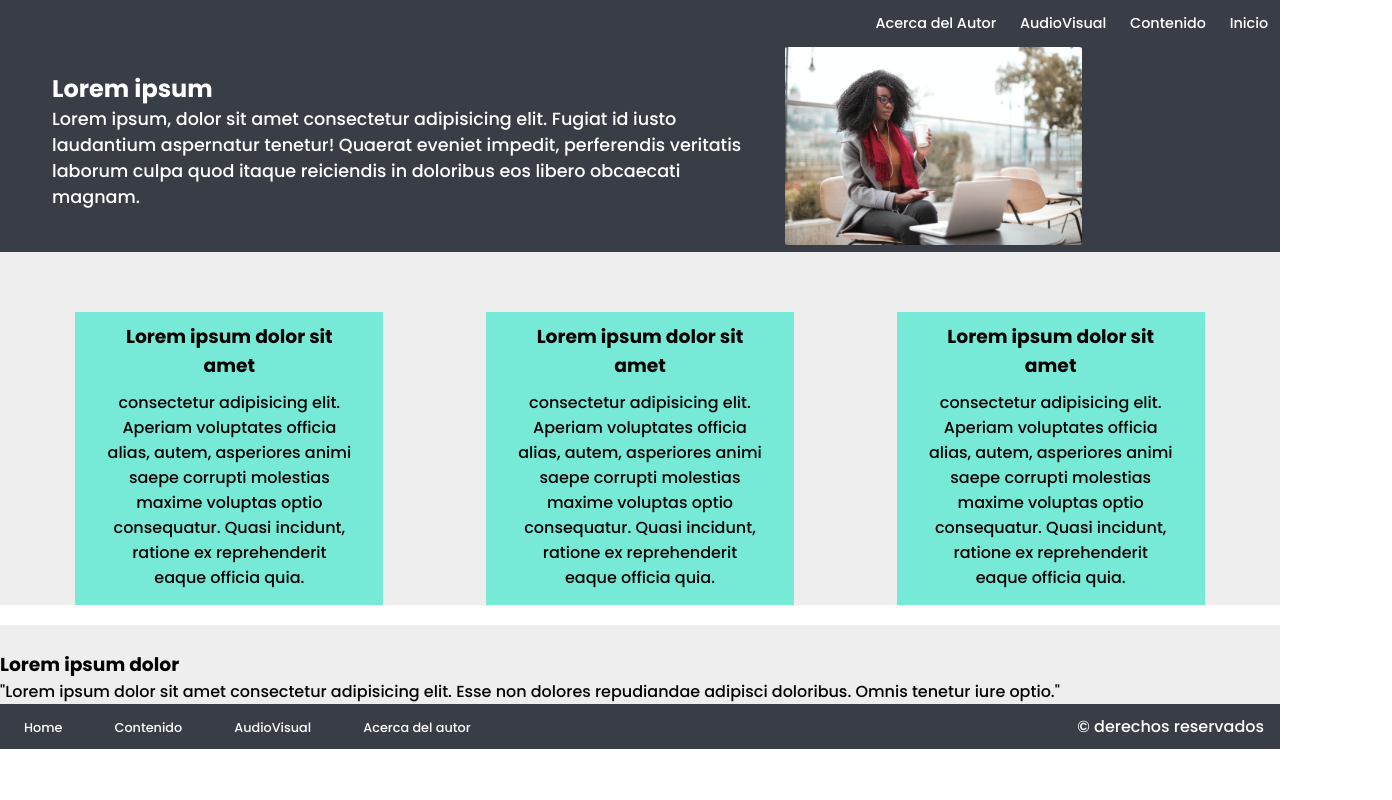
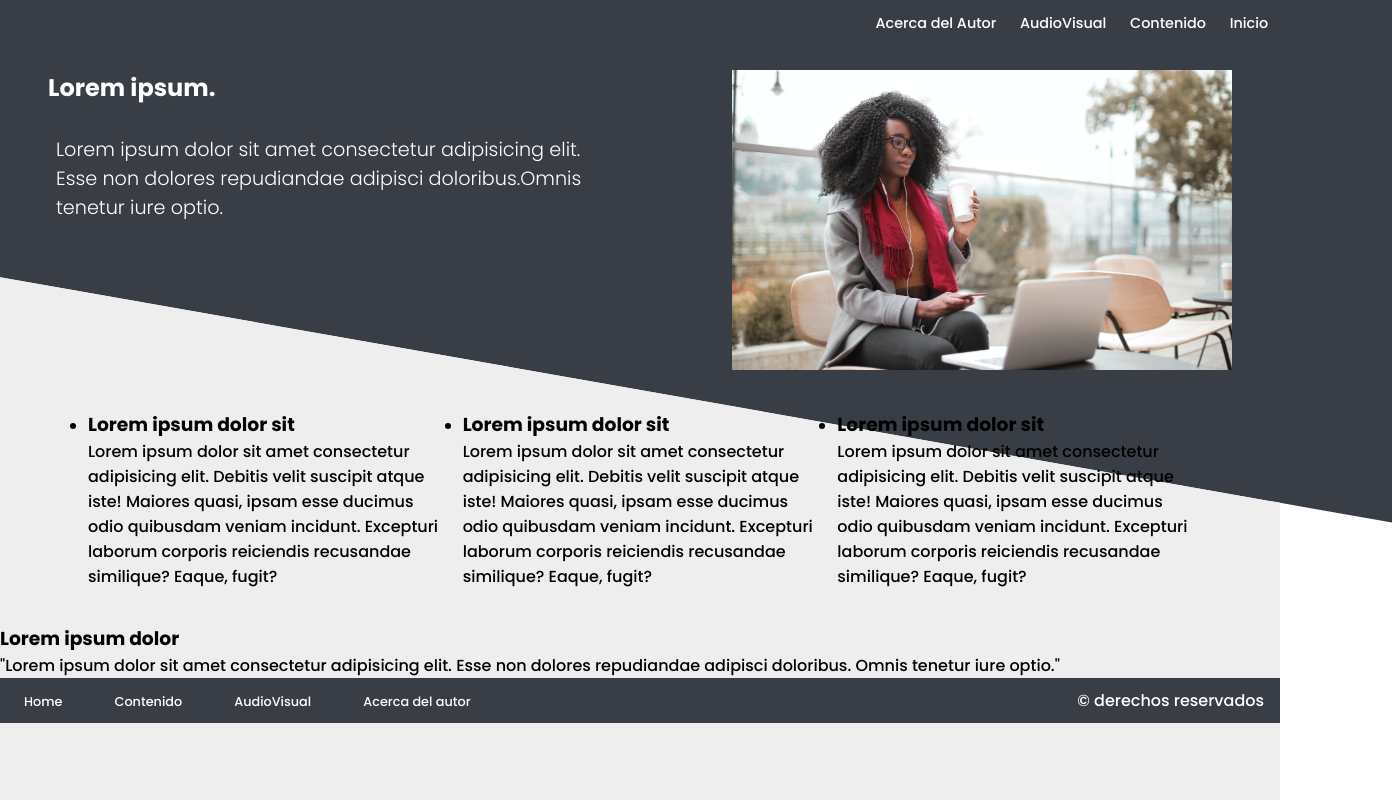
Before and after one commit to DanielAlexander27/MunnerCalendar, a plain HTML site: page index.html in a window 1280 px wide. Shown: the top 800 px of the page, 1392 px wide, since content can reach past the window. Drawn offline with Linux system fonts and the light colour scheme.

Commit message:
Se modifico estilos css

```diff
--- /dev/null
+++ b/css/base.scss
@@ -0,0 +1,21 @@
+@import url('https://fonts.googleapis.com/css2?family=Poppins:ital,wght@0,300;0,500;0,700;1,300&display=swap');
+
+*{
+    box-sizing: border-box;
+    padding: 0%;
+    margin: 0%;
+    font-family: 'Poppins', sans-serif;
+}
+
+p {
+    font-weight: normal;
+}
+
+*::before, *::after {
+    box-sizing: inherit;
+}
+
+$color-1:#EEEEEE;
+$color-2:#393E46;
+$color-3:#76EAD7;
+$color-4:#C4FB6D;
--- /dev/null
+++ b/css/input.scss
@@ -0,0 +1,149 @@
+@use'base';
+@use'mixins';
+/* barra de navegacion */
+nav {
+    background-color: base.$color-2;
+    height: 60px;
+}
+
+.main {
+    padding: 0 1em;
+    display: block;
+    margin: -10px 0;
+    position: relative;
+    z-index: -1;
+}
+
+.main-nav__item {
+    float: right;
+    list-style: none;
+    margin: 10px 0.2rem;
+    padding: 3px 0.6em;
+    font-size: 0.9rem;
+    &:hover {
+        background-color: #7c889b42;
+        border-radius: 1rem;
+    }
+    a {
+        text-decoration: none;
+        color: #fff;
+    }
+}
+.main-nav__logo {
+    float: left;
+}
+
+h2{
+    display: flex;
+    position: relative;
+    padding: 20px 10rem;
+    margin: 0 -8rem;
+    color: #fff;
+    span {
+        &::after {
+            width: 50ch;
+            font-size: 23%;
+        }
+
+        &::after {
+            content: "Lorem ipsum dolor sit amet consectetur adipisicing elit. Esse non dolores repudiandae adipisci doloribus.Omnis tenetur iure optio.";
+            display: block;
+            position: absolute;
+            padding: 30px 1rem;
+            font-weight: 350;
+            margin-left: 8.5rem;
+            color: #fff;
+            font-size: 1.2rem;
+            left: 16px;
+        }
+
+        &::before {
+            content: "";
+            display: block;
+            position: absolute;
+            width: 100%;
+            height: 200%;
+            top: -100%;
+            left: 0;
+            transform: skew(0deg, 10deg);
+            background: base.$color-2;
+            background-attachment: fixed;
+            z-index: -1;
+        }
+    }
+    &::after {
+        content: "";
+        display: block;
+        width: 500px;
+        height: 300px;
+        margin-left: auto;
+        background-size: 500px;
+        background-position: center;
+        background-repeat: no-repeat;
+        background-image: url(/image/pexels-andrea-piacquadio-3762806.jpg) ;
+    }
+
+}
+
+/* Beneficios */
+.benefits_main{
+    margin: 0 -1rem;
+    &::before {
+        content: "";
+        display: block;
+        transform: skew(0deg,10deg);
+        width: 100%;
+        height: 100%;
+        position: absolute;
+        z-index: -1;
+        background-attachment: fixed;
+        background: base.$color-1;
+    }
+}
+
+.benefits {
+    display: grid;
+    grid-gap: 20px;
+    position: relative;
+    z-index: 1;
+    top: 0;
+    left: 0;
+    padding: 20px 4rem;
+    grid-template-columns: repeat(3,1fr);
+    grid-template-rows: minmax(100px, 1fr);
+    margin: 0 1.5rem;
+    ul, h3, p {
+        padding: 0;
+        margin: 0;
+    }
+}
+
+#footer {
+    background-color: base.$color-2;
+    overflow: hidden;
+    display: flex;
+    justify-content: space-between;
+}
+
+.footer-nav {
+    li{
+        display: inline-block;
+        padding: 10px 1.5rem;
+    }
+    li {
+        a {
+        text-decoration: none;
+        color: #fff;
+        font-size: 0.8rem;
+        font-style: normal;
+        }
+    }
+}
+
+#copyright {
+    float: right;
+    padding-top: 10px;
+    margin-right: 1rem;
+    font-style: normal;
+    color: #fff;
+}
--- /dev/null
+++ b/css/mixins.scss
@@ -0,0 +1,4 @@
+@mixin card($width, $height) {
+    width: $width + px;
+    height: $height + px;
+}
--- a/css/style.css
+++ b/css/style.css
@@ -100,7 +100,7 @@ article > section:nth-child(2) {
 #benefits {
     display: flex;
     justify-content: space-between;
-    margin: 20px 1.5rem;
+    margin: 0 1.5rem;
 }
 
 .info-card {
--- a/index.html
+++ b/index.html
@@ -5,7 +5,7 @@
         <meta http-equiv="X-UA-Compatible" content="IE=edge">
         <meta name="description" content="Encuentra eventos y participa en Modelos de Naciones Unidas" />
         <meta name="viewport" content="width=device-width, initial-scale=1.0">
-        <link rel="stylesheet" href="css/style.css">
+        <link rel="stylesheet" href="css/output.css">
         <title> The Munner Calendar</title>
     </head>
 
@@ -24,51 +24,41 @@
         </header>
         <main>
             <article>
-                <section>
+                <section class="main">
                     <div id="intro">
-                        <div id="description">
-                            <h2>Lorem ipsum</h2>
-                            <p>Lorem ipsum, dolor sit amet consectetur adipisicing elit.
-                            Fugiat id iusto laudantium aspernatur tenetur! Quaerat
-                            eveniet impedit, perferendis veritatis laborum culpa quod
-                            itaque reiciendis in doloribus eos libero obcaecati
-                            magnam.</p>
-                        </div>
-                        <div id="shot">
-                            <img src="image/pexels-andrea-piacquadio-3762806.jpg" alt="The-munner-calendar">
-                        </div>
-
+                        <h2 id="title_main"><span>Lorem ipsum.</span></h2>
                     </div>
-
-                </section>
-                <section>
-                        <div id="benefits">
-                            <div class="info-card">
-                            <h3>Lorem ipsum dolor sit amet </h3>
-                            <p>consectetur adipisicing
-                            elit. Aperiam voluptates officia alias, autem,
-                            asperiores animi saepe corrupti molestias maxime
-                            voluptas optio consequatur. Quasi incidunt, ratione ex
-                            reprehenderit eaque officia quia.</p>
-                        </div>
-                        <div class="info-card">
-                            <h3>Lorem ipsum dolor sit amet </h3>
-                            <p>consectetur adipisicing
-                            elit. Aperiam voluptates officia alias, autem,
-                            asperiores animi saepe corrupti molestias maxime
-                            voluptas optio consequatur. Quasi incidunt, ratione ex
-                            reprehenderit eaque officia quia.</p>
-                        </div>
-                        <div class="info-card">
-                            <h3>Lorem ipsum dolor sit amet </h3>
-                            <p>consectetur adipisicing
-                            elit. Aperiam voluptates officia alias, autem,
-                            asperiores animi saepe corrupti molestias maxime
-                            voluptas optio consequatur. Quasi incidunt, ratione ex
-                            reprehenderit eaque officia quia.</p>
-                        </div>
+                    <div class="benefits_main">
+                        <ul class="benefits">
+                            <li class="info_card">
+                                <h3>Lorem ipsum dolor sit</h3>
+                                <p>Lorem ipsum dolor sit amet consectetur
+                                adipisicing elit. Debitis velit suscipit atque
+                                iste! Maiores quasi, ipsam esse ducimus odio
+                                quibusdam veniam incidunt. Excepturi laborum
+                                corporis reiciendis recusandae similique? Eaque,
+                                fugit?</p>
+                            </li>
+                            <li class="info_card">
+                                <h3>Lorem ipsum dolor sit</h3>
+                                <p>Lorem ipsum dolor sit amet consectetur
+                                adipisicing elit. Debitis velit suscipit atque
+                                iste! Maiores quasi, ipsam esse ducimus odio
+                                quibusdam veniam incidunt. Excepturi laborum
+                                corporis reiciendis recusandae similique? Eaque,
+                                fugit?</p>
+                            </li>
+                            <li class="info_card">
+                                <h3>Lorem ipsum dolor sit</h3>
+                                <p>Lorem ipsum dolor sit amet consectetur
+                                adipisicing elit. Debitis velit suscipit atque
+                                iste! Maiores quasi, ipsam esse ducimus odio
+                                quibusdam veniam incidunt. Excepturi laborum
+                                corporis reiciendis recusandae similique? Eaque,
+                                fugit?</p>
+                            </li>
+                        </ul>
                     </div>
-
                 </section>
                 <section>
                     <div id="social-poof">
```
Also changed, not shown: .gitignore.txt (added), css/output.css (added), 2 other files.
